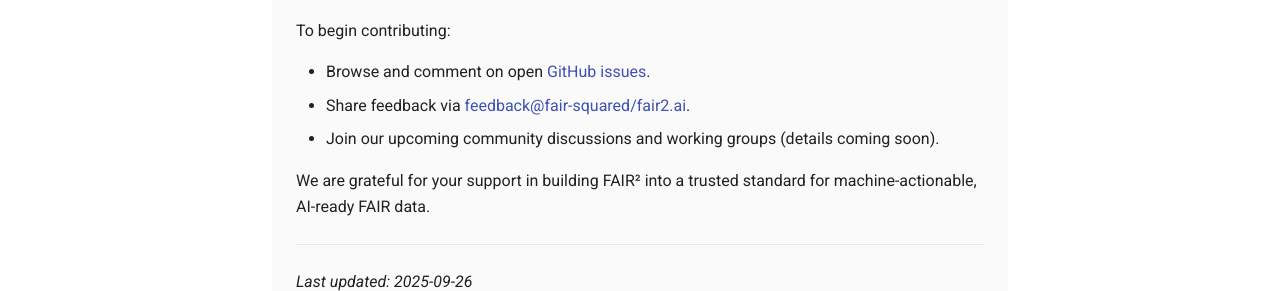
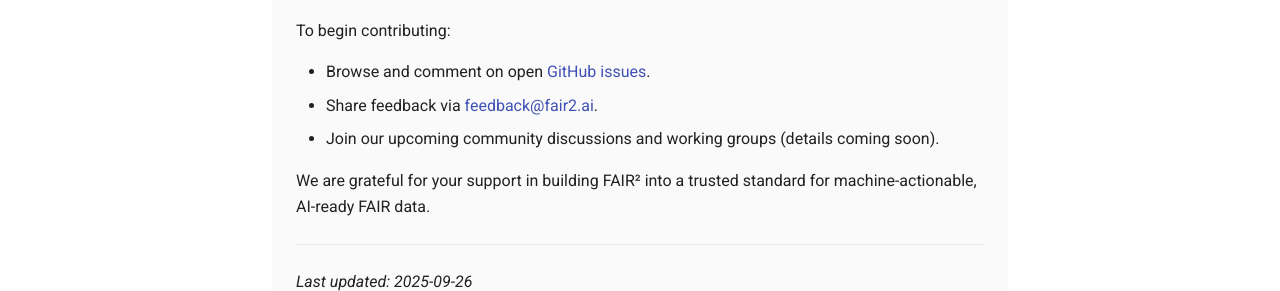
Before and after one commit to fair-squared/fair2-spec, an MkDocs documentation site: the page built from docs/community/contributing.md, in a window 1280 px wide and 900 px high, scrolled down 1647 px. Shown: the part 537-828 px from the top of the window. Built offline with MkDocs 1.6.1 and Material for MkDocs 9.7.7, drawn with Linux system fonts in a browser that asks for light colours.

Commit message:
rollback mailto edit

```diff
--- a/docs/community/contributing.md
+++ b/docs/community/contributing.md
@@ -77,7 +77,7 @@ All contributors and participants are expected to adhere to the [FAIR² Code of
 To begin contributing:
 
 - Browse and comment on open [GitHub issues](https://github.com/fair-squared/fair2-spec/issues).
-- Share feedback via [feedback@fair-squared/fair2.ai](mailto:feedback@fair2.ai).
+- Share feedback via [feedback@fair2.ai](mailto:feedback@fair2.ai).
 - Join our upcoming community discussions and working groups (details coming soon).
 
 We are grateful for your support in building FAIR² into a trusted standard for machine-actionable, AI-ready FAIR data.
```
